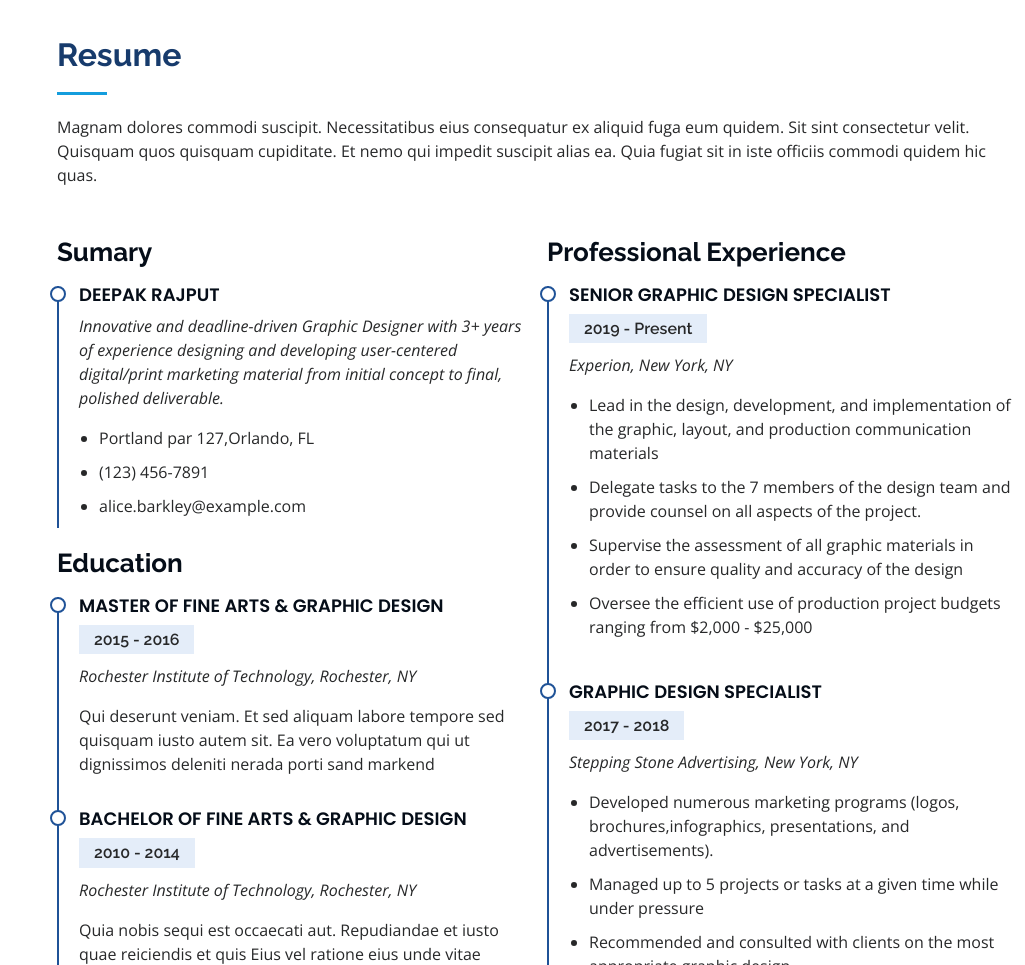
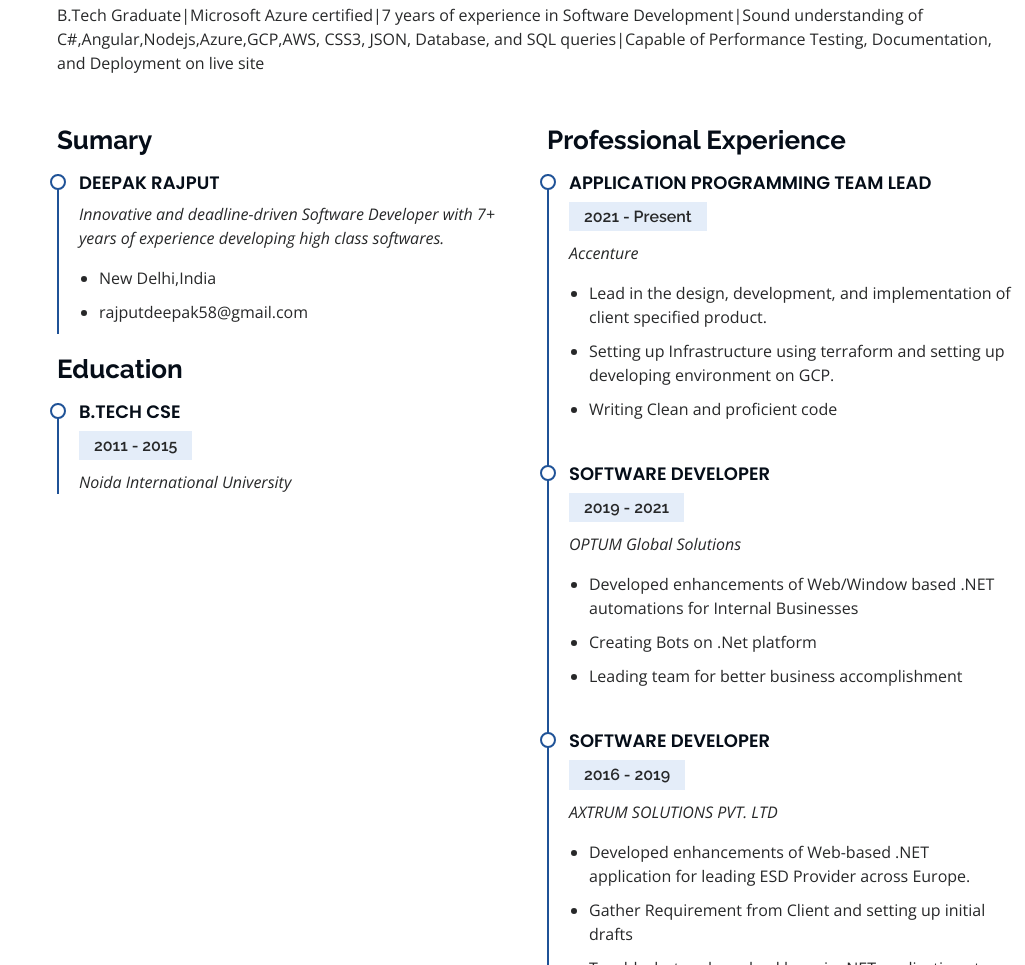
Before and after one commit to CleanScrippter/Portfolio, a plain HTML site: page index.html in a window 1280 px wide. Shown: the part 2473-3438 px from the top of the page, without its empty margins (255-1280 px from the left). Drawn offline with nearby package versions, Linux system fonts and the light colour scheme.

Commit message:
Resume and header changes

```diff
--- a/index.html
+++ b/index.html
@@ -94,34 +94,31 @@
 
         <div class="section-title">
           <h2>About</h2>
-          <p>Magnam dolores commodi suscipit. Necessitatibus eius consequatur ex aliquid fuga eum quidem. Sit sint consectetur velit. Quisquam quos quisquam cupiditate. Et nemo qui impedit suscipit alias ea. Quia fugiat sit in iste officiis commodi quidem hic quas.</p>
+          <p>I am a 28-year-old Software Developer who enjoys creating Videos and Photography. I am currently working as a Software Team lead at Accenture. I am curious towards new technologies.
+            My current aspiration is to prepare my self fully aware of Metawerse.</p>
         </div>
 
         <div class="row">
           <div class="col-lg-4" data-aos="fade-right">
-            <img src="assets/img/profilePic.jpg" class="img-fluid" alt="">
+            <img src="assets/img/profile.jpg" class="img-fluid" alt="">
           </div>
           <div class="col-lg-8 pt-4 pt-lg-0 content" data-aos="fade-left">
-            <h3>UI/UX Designer &amp; Web Developer.</h3>
+            <h3>Team Lead &amp; Software Engineering.</h3>
             <p class="fst-italic">
-              Lorem ipsum dolor sit amet, consectetur adipiscing elit, sed do eiusmod tempor incididunt ut labore et dolore
-              magna aliqua.
+              Dedicated, promising & smart Software Engineer with 7+ years of experience aiming to strive in the field of
+Software Development.
             </p>
             <div class="row">
               <div class="col-lg-6">
                 <ul>
-                  <li><i class="bi bi-chevron-right"></i> <strong>Birthday:</strong> <span>1 May 1995</span></li>
-                  <li><i class="bi bi-chevron-right"></i> <strong>Website:</strong> <span>www.example.com</span></li>
-                  <li><i class="bi bi-chevron-right"></i> <strong>Phone:</strong> <span>+123 456 7890</span></li>
-                  <li><i class="bi bi-chevron-right"></i> <strong>City:</strong> <span>New York, USA</span></li>
+                  <li><i class="bi bi-chevron-right"></i> <strong>Birthday:</strong> <span>16 Aug 1993</span></li>
+                  <li><i class="bi bi-chevron-right"></i> <strong>City:</strong> <span>New Delhi, India</span></li>
                 </ul>
               </div>
               <div class="col-lg-6">
                 <ul>
-                  <li><i class="bi bi-chevron-right"></i> <strong>Age:</strong> <span>30</span></li>
-                  <li><i class="bi bi-chevron-right"></i> <strong>Degree:</strong> <span>Master</span></li>
-                  <li><i class="bi bi-chevron-right"></i> <strong>PhEmailone:</strong> <span>email@example.com</span></li>
-                  <li><i class="bi bi-chevron-right"></i> <strong>Freelance:</strong> <span>Available</span></li>
+                  <li><i class="bi bi-chevron-right"></i> <strong>Age:</strong> <span>28</span></li>
+                  <li><i class="bi bi-chevron-right"></i> <strong>Degree:</strong> <span>Bachelors</span></li>
                 </ul>
               </div>
             </div>
@@ -255,7 +252,7 @@
 
         <div class="section-title">
           <h2>Resume</h2>
-          <p>Magnam dolores commodi suscipit. Necessitatibus eius consequatur ex aliquid fuga eum quidem. Sit sint consectetur velit. Quisquam quos quisquam cupiditate. Et nemo qui impedit suscipit alias ea. Quia fugiat sit in iste officiis commodi quidem hic quas.</p>
+          <p>B.Tech Graduate|Microsoft Azure certified|7 years of experience in Software Development|Sound understanding of C#,Angular,Nodejs,Azure,GCP,AWS, CSS3, JSON, Database, and SQL queries|Capable of Performance Testing, Documentation, and Deployment on live site</p>
         </div>
 
         <div class="row">
@@ -263,50 +260,52 @@
             <h3 class="resume-title">Sumary</h3>
             <div class="resume-item pb-0">
               <h4>Deepak Rajput</h4>
-              <p><em>Innovative and deadline-driven Graphic Designer with 3+ years of experience designing and developing user-centered digital/print marketing material from initial concept to final, polished deliverable.</em></p>
+              <p><em>Innovative and deadline-driven Software Developer with 7+ years of experience developing high class softwares.</em></p>
               <ul>
-                <li>Portland par 127,Orlando, FL</li>
-                <li>(123) 456-7891</li>
-                <li>alice.barkley@example.com</li>
+                <li>New Delhi,India</li>
+                <li>rajputdeepak58@gmail.com</li>
               </ul>
             </div>
 
             <h3 class="resume-title">Education</h3>
             <div class="resume-item">
-              <h4>Master of Fine Arts &amp; Graphic Design</h4>
-              <h5>2015 - 2016</h5>
-              <p><em>Rochester Institute of Technology, Rochester, NY</em></p>
-              <p>Qui deserunt veniam. Et sed aliquam labore tempore sed quisquam iusto autem sit. Ea vero voluptatum qui ut dignissimos deleniti nerada porti sand markend</p>
-            </div>
-            <div class="resume-item">
-              <h4>Bachelor of Fine Arts &amp; Graphic Design</h4>
-              <h5>2010 - 2014</h5>
-              <p><em>Rochester Institute of Technology, Rochester, NY</em></p>
-              <p>Quia nobis sequi est occaecati aut. Repudiandae et iusto quae reiciendis et quis Eius vel ratione eius unde vitae rerum voluptates asperiores voluptatem Earum molestiae consequatur neque etlon sader mart dila</p>
+              <h4>B.tech CSE </h4>
+              <h5>2011 - 2015</h5>
+              <p><em>Noida International University</em></p>
             </div>
           </div>
           <div class="col-lg-6" data-aos="fade-up" data-aos-delay="100">
             <h3 class="resume-title">Professional Experience</h3>
             <div class="resume-item">
-              <h4>Senior graphic design specialist</h4>
-              <h5>2019 - Present</h5>
-              <p><em>Experion, New York, NY </em></p>
+              <h4>Application Programming Team Lead</h4>
+              <h5>2021 - Present</h5>
+              <p><em>Accenture </em></p>
               <ul>
-                <li>Lead in the design, development, and implementation of the graphic, layout, and production communication materials</li>
-                <li>Delegate tasks to the 7 members of the design team and provide counsel on all aspects of the project. </li>
-                <li>Supervise the assessment of all graphic materials in order to ensure quality and accuracy of the design</li>
-                <li>Oversee the efficient use of production project budgets ranging from $2,000 - $25,000</li>
+                <li>Lead in the design, development, and implementation of client specified product.</li>
+                <li>Setting up Infrastructure using terraform and setting up developing environment on GCP. </li>
+                <li>Writing Clean and proficient code</li>
               </ul>
             </div>
             <div class="resume-item">
-              <h4>Graphic design specialist</h4>
-              <h5>2017 - 2018</h5>
-              <p><em>Stepping Stone Advertising, New York, NY</em></p>
+              <h4>Software Developer</h4>
+              <h5>2019 - 2021</h5>
+              <p><em>OPTUM Global Solutions</em></p>
               <ul>
-                <li>Developed numerous marketing programs (logos, brochures,infographics, presentations, and advertisements).</li>
-                <li>Managed up to 5 projects or tasks at a given time while under pressure</li>
-                <li>Recommended and consulted with clients on the most appropriate graphic design</li>
-                <li>Created 4+ design presentations and proposals a month for clients and account managers</li>
+                <li>Developed enhancements of Web/Window based .NET automations for  Internal Businesses</li>
+                <li>Creating Bots on .Net platform</li>
+                <li>Leading team for better business accomplishment</li>
+              </ul>
+            </div>
+            <div class="resume-item">
+              <h4>Software Developer</h4>
+              <h5>2016 - 2019</h5>
+              <p><em>AXTRUM SOLUTIONS PVT. LTD </em></p>
+              <ul>
+                <li>Developed enhancements of Web-based .NET application for leading ESD Provider across Europe.</li>
+                <li>Gather Requirement from Client and setting up initial drafts</li>
+                <li>Troubleshot and resolved bugs in .NET applications to ensure optimal development environment.</li>
+                <li>Deploying Code on different environments (I,Q,P).</li>
+                <li>Providing production support.</li>
               </ul>
             </div>
           </div>
```
